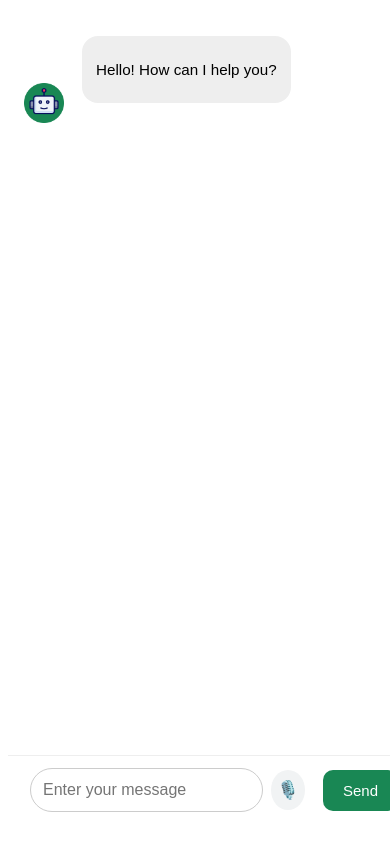
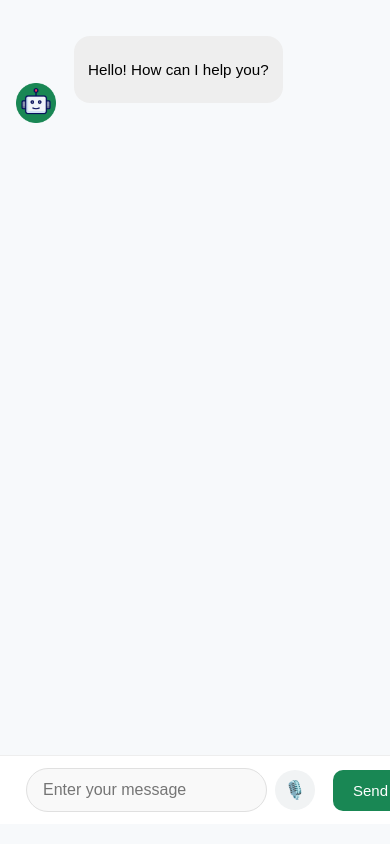
Before and after one commit to MarcusKE-dev/Chatbot, a React (Vite) app: page / in a window 390 px wide. Built offline with nearby package versions, Linux system fonts and the light colour scheme; no server answers; what groq-sdk would draw is missing.

Commit message:
Fitting mobile display

```diff
--- a/src/App.css
+++ b/src/App.css
@@ -1,19 +1,11 @@
 
-    .app-container{
-      max-width: 600px;
-      margin-left: auto;
-      margin: auto;
-      height:100vh;
-      display: flex;
-      flex-direction: column;
-    }
-    .app-container {
+.app-container {
   display: flex;
   flex-direction: column;
-  height: 100svh; /* Locks height to the phone's viewable screen */
-  width: 100vw;
-  max-width: 600px; /* Centers it nicely if opened on a desktop */
+  height: 100svh; /* Using 'svh' keeps mobile safari browser bars from breaking the container */
+  width: 100%;
+  max-width: 600px;
   margin: 0 auto;
-  overflow: hidden; /* Prevents the whole browser screen from scrolling */
-  background-color: #ffffff;
+  overflow: hidden; /* This is critical: stops the whole webpage frame from breaking or scrolling */
+  position: relative;
 }
--- a/src/components/ChatInput.css
+++ b/src/components/ChatInput.css
@@ -6,7 +6,9 @@
       border: none;
       border-radius: 10px;
       font-size:15px;
+      flex-shrink: 0;
       cursor: pointer;
+      white-space: nowrap;
 
     }
     .chat-input{
@@ -41,6 +43,7 @@
   align-items: center;
   justify-content: center;
   font-size: 1.1rem;
+  flex-shrink: 0;
   transition: background 0.2s;
 }
 
@@ -61,17 +64,23 @@
 .chat-input-container {
   display: flex;
   gap: 8px;
-  padding: 12px;
+  align-items: center;
+  padding: 12px 16px;
   background: #ffffff;
-  border-top: 1px solid #eee;
+  border-top: 1px solid #eeeeee;
+
   flex-shrink: 0;
+  width: 100%;
+  box-sizing: border-box;
 }
 
 .chat-input {
   flex: 1;
-  padding: 12px;
-  border: 1px solid #ccc;
+  padding: 12px 16px;
+  border: 1px solid #e0e0e0;
   border-radius: 24px;
   font-size: 16px;
   outline: none;
+  background-color: #f9f9f9;
+  box-sizing: border-box;
 }
--- a/src/index.css
+++ b/src/index.css
@@ -1,5 +1,10 @@
 body{
         font-family: Arial;
-        margin-top: 0;
-        margin-bottom: 0;
+        margin: 0;
+        padding: 0;
+        width: 100%;
+        height: 100%;
+        overflow: hidden; /* Stops the overall page from moving up and down */
+        position: fixed;   /* Hard-locks the background canvas on phones */
+        background-color: #f7f9fb
       }
```
